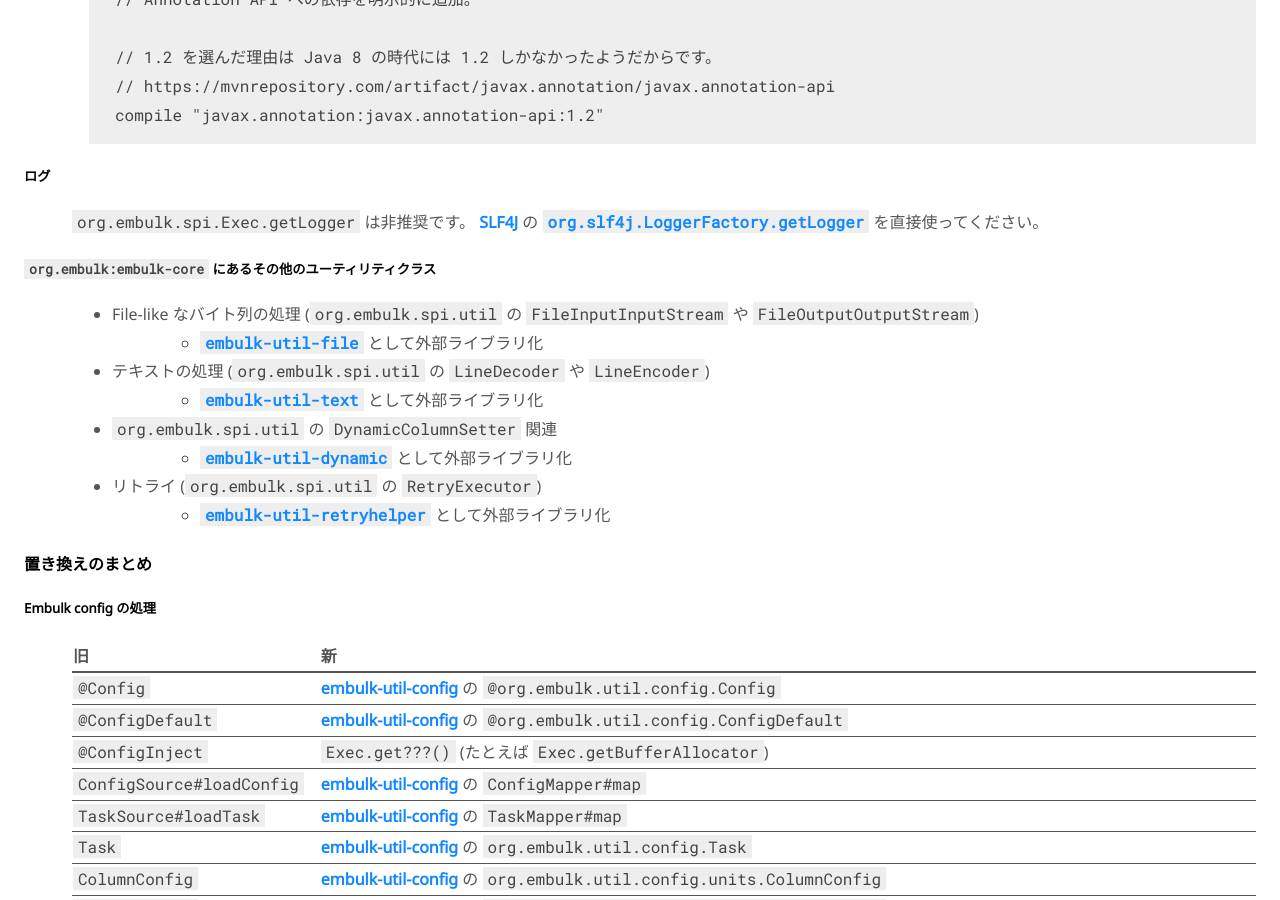
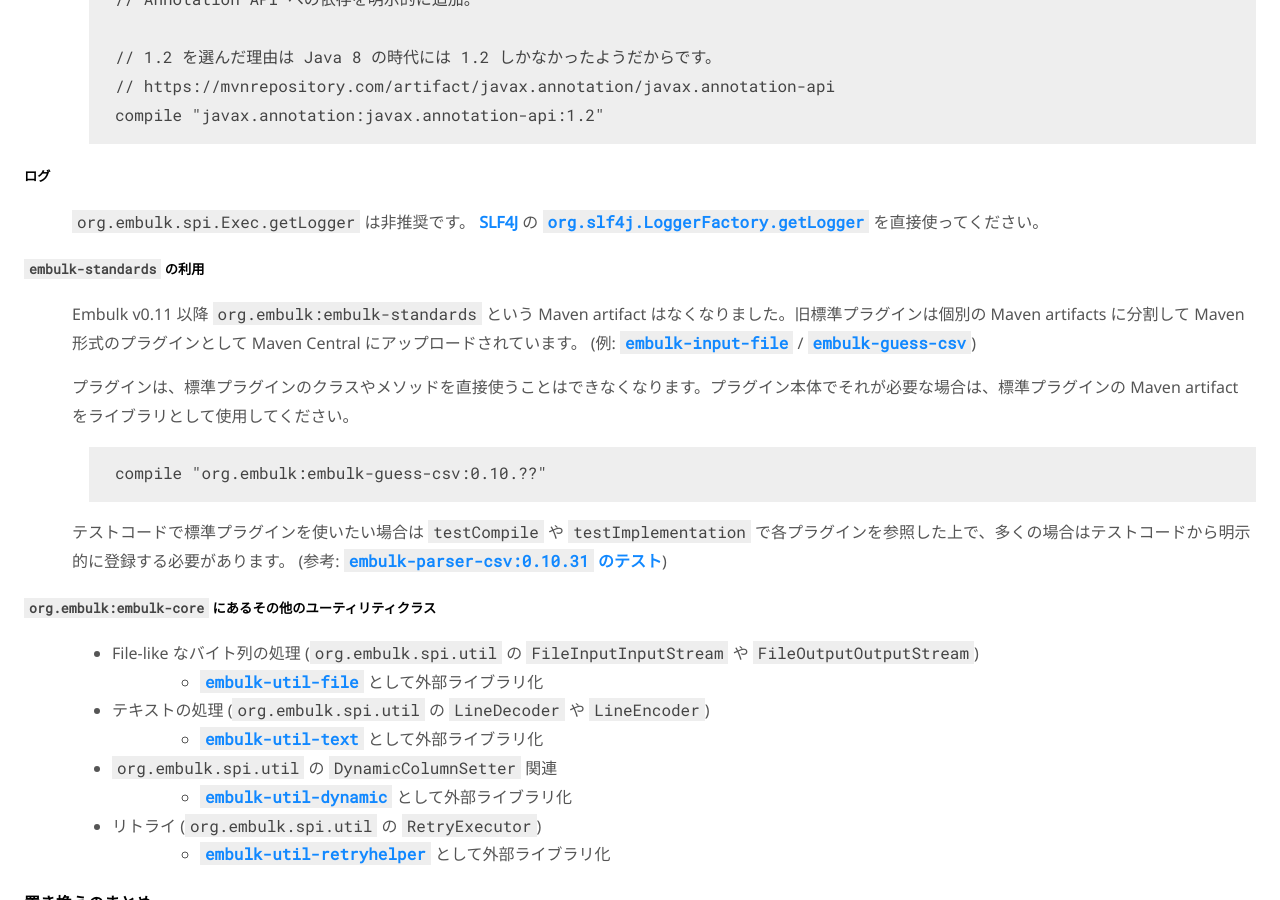
Before and after one commit to dmikurube/writings, a Jekyll site: the page built from articles/get-ready-for-embulk-v0-11-and-v1-0.md, in a window 1280 px wide and 900 px high, scrolled down 13187 px. Built offline with Jekyll 4.4.1, drawn with Linux system fonts in a browser that asks for light colours.

Commit message:
Use of embulk-standards

````diff
--- a/articles/get-ready-for-embulk-v0-11-and-v1-0.md
+++ b/articles/get-ready-for-embulk-v0-11-and-v1-0.md
@@ -471,6 +471,18 @@
 
 `org.embulk.spi.Exec.getLogger` は非推奨です。 [SLF4J](http://www.slf4j.org/) の [`org.slf4j.LoggerFactory.getLogger`](https://www.javadoc.io/doc/org.slf4j/slf4j-api/1.7.30/org/slf4j/LoggerFactory.html) を直接使ってください。
 
+##### `embulk-standards` の利用
+
+Embulk v0.11 以降 `org.embulk:embulk-standards` という Maven artifact はなくなりました。旧標準プラグインは個別の Maven artifacts に分割して Maven 形式のプラグインとして Maven Central にアップロードされています。 (例: [`embulk-input-file`](https://repo1.maven.org/maven2/org/embulk/embulk-input-file/) / [`embulk-guess-csv`](https://repo1.maven.org/maven2/org/embulk/embulk-guess-csv/))
+
+プラグインは、標準プラグインのクラスやメソッドを直接使うことはできなくなります。プラグイン本体でそれが必要な場合は、標準プラグインの Maven artifact をライブラリとして使用してください。
+
+```
+compile "org.embulk:embulk-guess-csv:0.10.??"
+```
+
+テストコードで標準プラグインを使いたい場合は `testCompile` や `testImplementation` で各プラグインを参照した上で、多くの場合はテストコードから明示的に登録する必要があります。 (参考: [`embulk-parser-csv:0.10.31` のテスト](https://github.com/embulk/embulk/blob/v0.10.31/embulk-parser-csv/src/test/java/org/embulk/standards/preview/TestFilePreview.java#L54-L61))
+
 ##### `org.embulk:embulk-core` にあるその他のユーティリティクラス
 
 * File-like なバイト列の処理 (`org.embulk.spi.util` の `FileInputInputStream` や `FileOutputOutputStream`)
````
